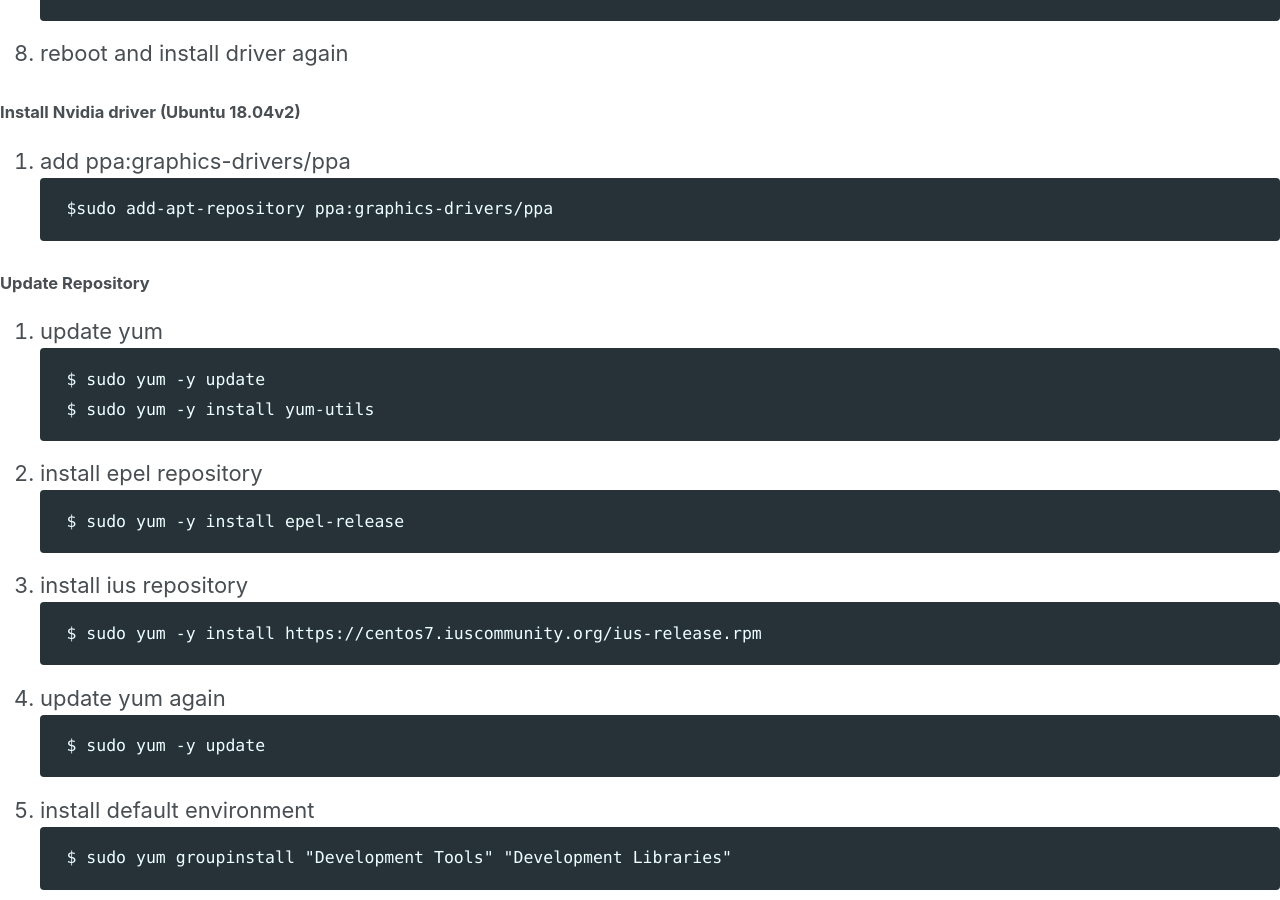
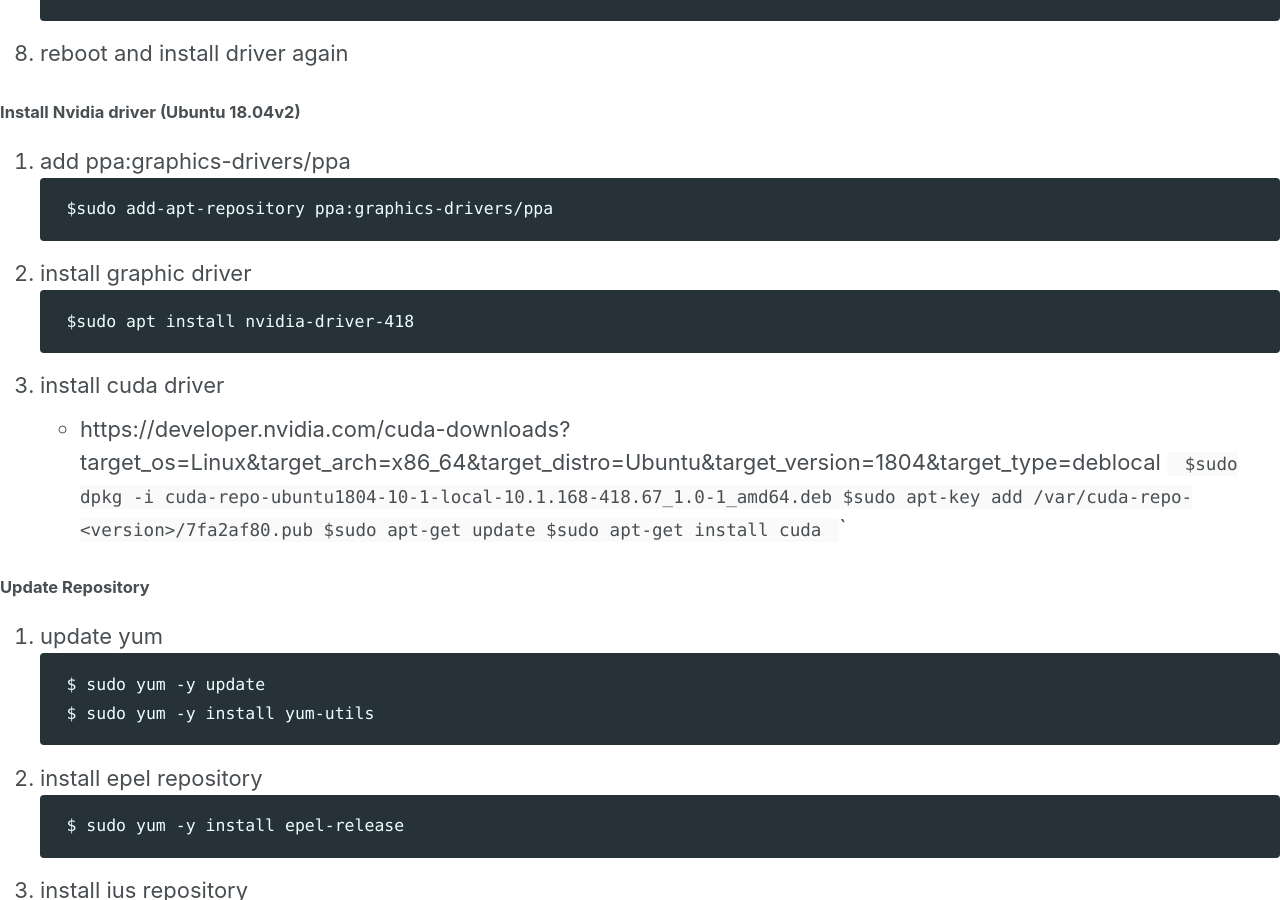
Before and after one commit to sglee-net/sglee-net.github.io, a Jekyll site: the page built from development_environment/dev_environment.md, in a window 1280 px wide and 900 px high, scrolled down 923 px. Built offline with Jekyll 4.4.1, drawn with Linux system fonts in a browser that asks for light colours; cached includes are drawn as plain includes; nearby versions of some CDN libraries; our own code applies the rules of GitHub Pages for plain Markdown files.

Commit message:
Update dev_environment.md

````diff
--- a/development_environment/dev_environment.md
+++ b/development_environment/dev_environment.md
@@ -31,6 +31,18 @@
 1. add ppa:graphics-drivers/ppa
     ```
     $sudo add-apt-repository ppa:graphics-drivers/ppa
+    ```
+2. install graphic driver
+    ```
+    $sudo apt install nvidia-driver-418
+    ```
+3. install cuda driver
+ - https://developer.nvidia.com/cuda-downloads?target_os=Linux&target_arch=x86_64&target_distro=Ubuntu&target_version=1804&target_type=deblocal
+    ``
+    $sudo dpkg -i cuda-repo-ubuntu1804-10-1-local-10.1.168-418.67_1.0-1_amd64.deb
+    $sudo apt-key add /var/cuda-repo-<version>/7fa2af80.pub
+    $sudo apt-get update
+    $sudo apt-get install cuda
     ```
 
 #### Update Repository
````
